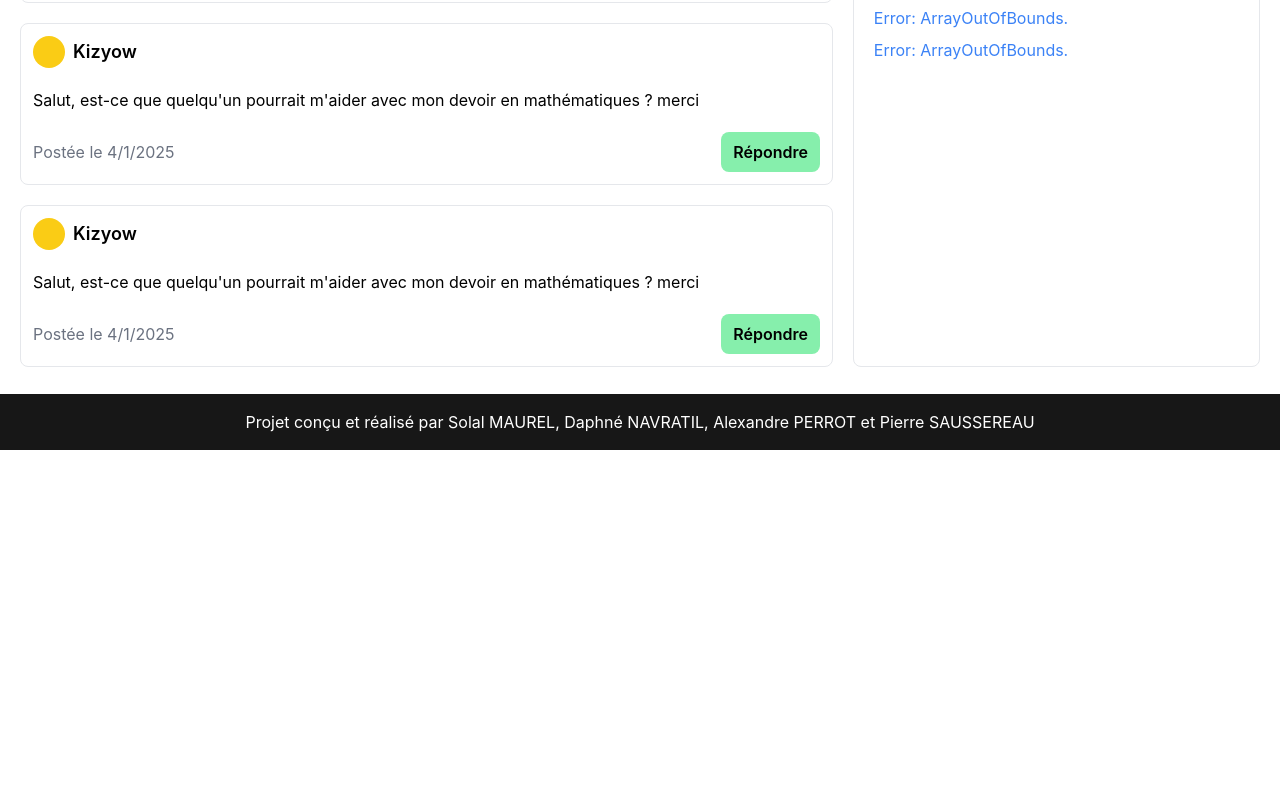
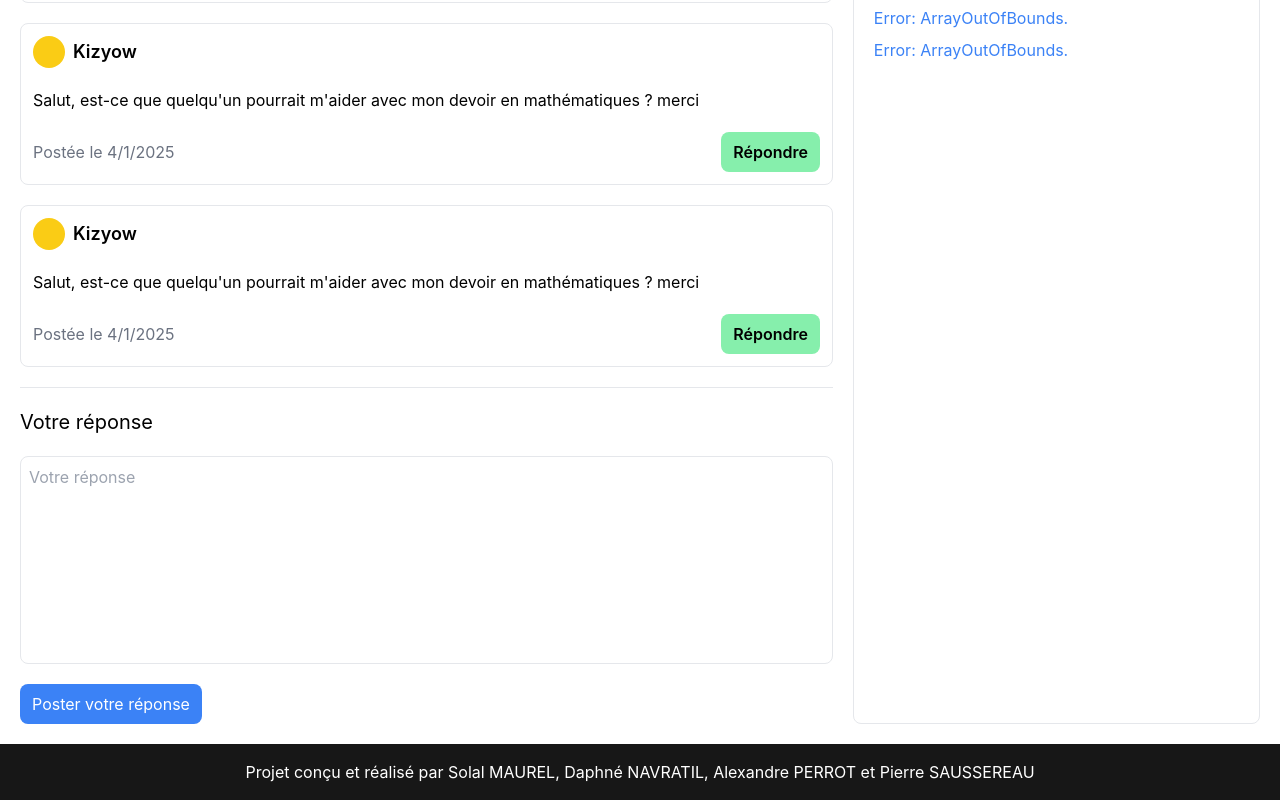
Before and after one commit to solalmaurel/ProjetAW, a React (Create React App) app in the folder frontend/: page /forum/discussion in a window 1280 px wide. Shown: the part 350-1150 px from the top of the page. Before the commit the page ends 800 px from the top, so only its background shows below. Built offline with nearby package versions, Linux system fonts and the light colour scheme.

Commit message:
add forum creation + stylling

```diff
--- a/frontend/src/index.tsx
+++ b/frontend/src/index.tsx
@@ -12,6 +12,7 @@ import ProfilePage from "./pages/profile/profile";
 import ForumPage from "./pages/forum/forum";
 import EventPage from "./pages/events/events";
 import Discussion from "./pages/forum/discussion";
+import CreateForm from './pages/forum/create-post';
 
 const root = ReactDOM.createRoot(
   document.getElementById('root') as HTMLElement
@@ -30,6 +31,7 @@ root.render(
               <Route path="forum">
                   <Route index element={<ForumPage />}/>
                   <Route path="discussion" element={<Discussion/>}/>
+                  <Route path="create" element={<CreateForm/>}/>
               </Route>
               <Route path="events" element={<EventPage/>} />
           </Routes>
--- a/frontend/src/pages/forum/discussion.tsx
+++ b/frontend/src/pages/forum/discussion.tsx
@@ -14,11 +14,11 @@ export default function Discussion(): JSX.Element {
 
     return (
         <div className="flex flex-col min-h-screen">
-            <NavBar/>
+            <NavBar />
             <div className="p-5 flex flex-col flex-grow space-y-2">
                 <span className="flex flex-row justify-between">
                     <h1 className="text-2xl">Error: ArrayOutOfBounds. How to resolve? [duplicate]</h1>
-                    <button className="px-3 py-2 rounded-lg bg-blue-500 hover:bg-blue-800 text-white">Créer un nouveau post</button>
+                    <a href="/forum/create" className="px-3 py-2 rounded-lg bg-blue-500 hover:bg-blue-800 text-white">Créer un nouveau post</a>
                 </span>
                 <span>Postée le 23/04/2025</span>
                 <hr />
@@ -27,6 +27,10 @@ export default function Discussion(): JSX.Element {
                         <MessageBox message={message} />
                         <MessageBox message={message} />
                         <MessageBox message={message} />
+                        <hr />
+                        <h1 className="text-xl">Votre réponse</h1>
+                        <textarea id="reply" className="border border-1 rounded-lg min-h-52 resize-none p-2" placeholder="Votre réponse" />
+                        <button className="px-3 py-2 rounded-lg bg-blue-500 hover:bg-blue-800 text-white w-fit">Poster votre réponse</button>
                     </div>
                     <div className="border border-1 rounded-lg w-2/6 p-5">
                         <h1 className="font-semibold text-xl">Posts les plus récents</h1>
@@ -40,7 +44,7 @@ export default function Discussion(): JSX.Element {
                     </div>
                 </div>
             </div>
-            <Footer/>
+            <Footer />
         </div>
     );
 }
--- a/frontend/src/pages/forum/forum.tsx
+++ b/frontend/src/pages/forum/forum.tsx
@@ -11,7 +11,7 @@ export default function ForumPage(): JSX.Element {
             <div className="p-5 flex flex-col flex-grow space-y-3">
                 <span className="flex flex-row space-x-6">
                     <input className="border border-1 rounded-lg p-3 w-full" type="text" placeholder="Rechercher une discussion" />
-                    <button className="text-nowrap p-3 rounded-lg bg-blue-500 hover:bg-blue-800 text-white">Créer un nouveau post</button>
+                    <a href="/forum/create" className="text-nowrap p-3 rounded-lg bg-blue-500 hover:bg-blue-800 text-white">Créer un nouveau post</a>
                 </span>
                 <DiscussionPreview />
                 <DiscussionPreview />
--- a/frontend/src/pages/forum/message.tsx
+++ b/frontend/src/pages/forum/message.tsx
@@ -17,7 +17,7 @@ export default function MessageBox({message}: {message: Message}) : JSX.Element
             <p>{message.message}</p>
             <span className="flex flex-row items-center justify-between">
                 <p className="text-gray-500">Postée le {message.date.toLocaleDateString()}</p>
-                <button className="bg-green-300 w-fit p-3 py-2 rounded-lg font-semibold hover:bg-green-400">Répondre</button>
+                <a href="#reply" className="bg-green-300 w-fit p-3 py-2 rounded-lg font-semibold hover:bg-green-400">Répondre</a>
             </span>
         </div>
     );
```
